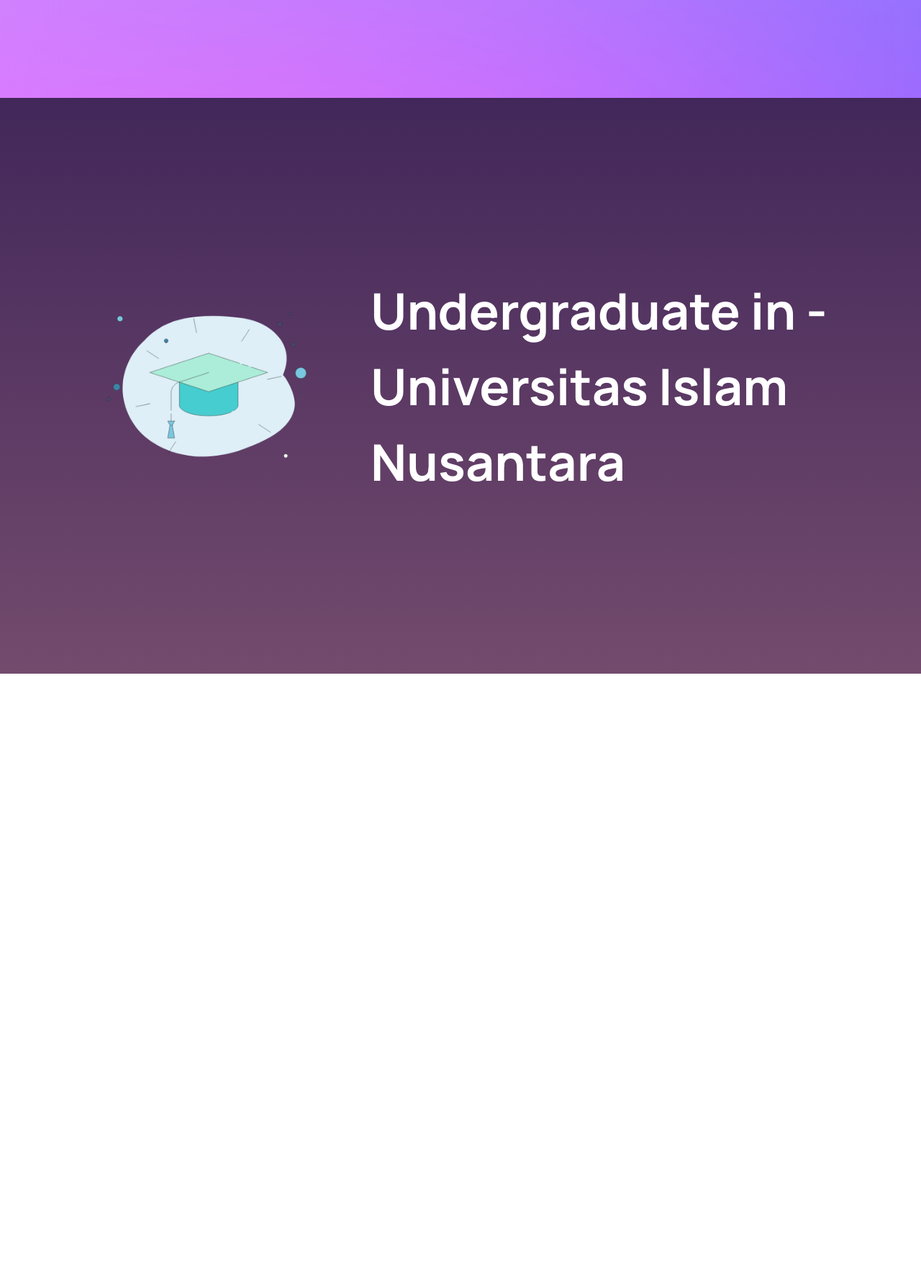
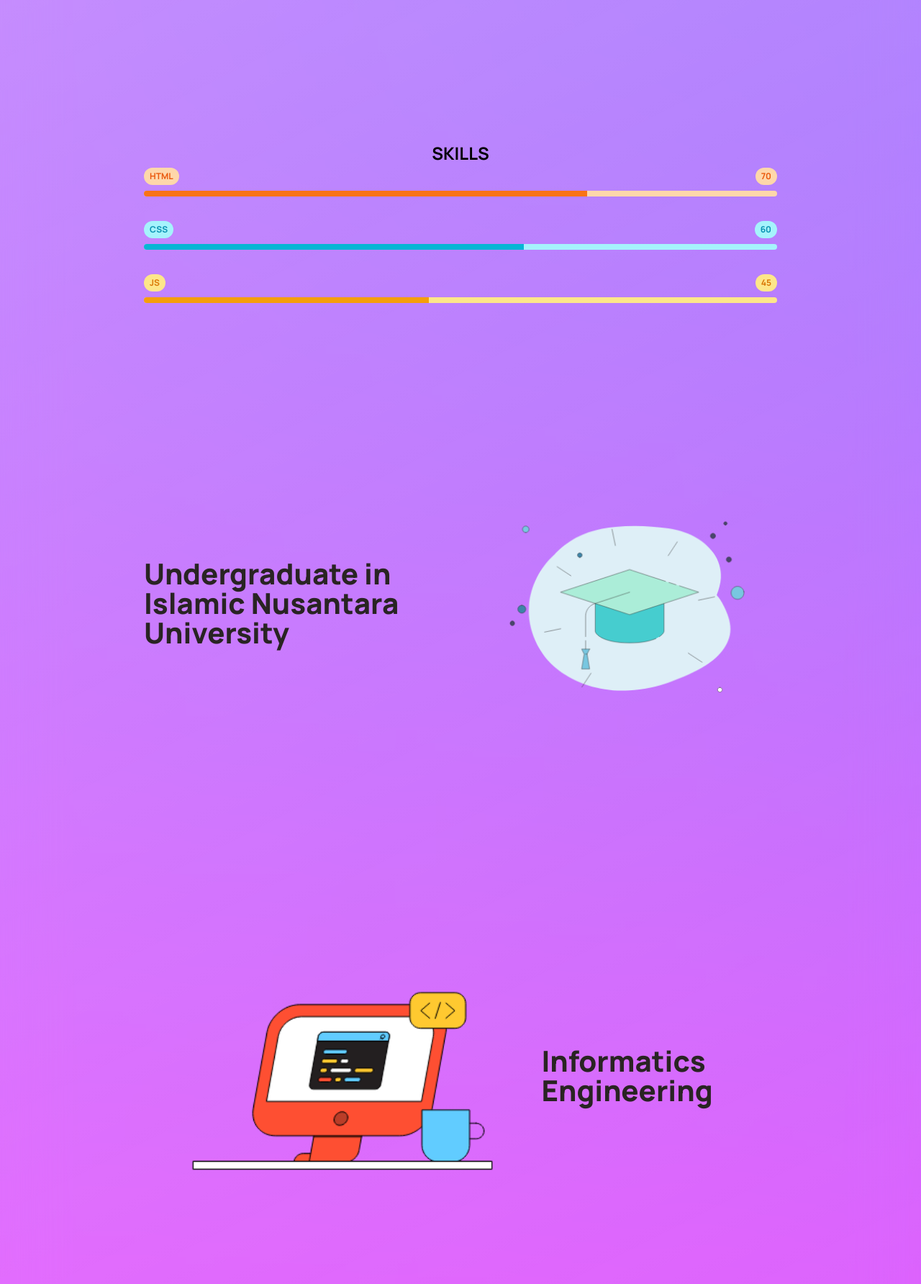
Before and after one commit to 8Nuruuuldp/nuruldp, a website: page homepage/index.html in a window 1280 px wide. Shown: the part 616-2400 px from the top of the page at 72% size. Before the commit the page ends 1552 px from the top, so only its background shows below. Drawn offline with nearby package versions, Linux system fonts and the light colour scheme.

Commit message:
Update index.html
Signed-off-by: 8Nuruuuldp <106425993+8Nuruuuldp@users.noreply.github.com>

```diff
--- a/homepage/index.html
+++ b/homepage/index.html
@@ -42,7 +42,7 @@
             <div class="main-content-wrapper">
                 <div class="col-left">
                     <span>Hi, I'm Nurul Dwi Pajriah</span>
-                    <h1>UI/UX Designer</h1>
+                    <h1>UI/UX Designer & Front-End Developer</h1>
                     <p></p>
                     <a href="contact.html" class="btn-main">
                         See my contact
@@ -51,41 +51,144 @@
                 <div class="col-right rounded-lg">
                     <img src="../img/IMG_20191228_19959-picsay-removebg-preview.png" alt="Display image" class="rounded-md pt-39 " height="80%" width="80%">
 
+                </div>
+            </div>
 
+
+    <div class="relative pt-32">
+        <h2 class="text-2xl leading-normal text-center font-bold text-black pt-16">SKILLS</h2>
+        <div class="flex mb-2 items-center justify-between">
+            <div>
+                <span class="text-xs font-semibold inline-block py-1 px-2 uppercase rounded-full text-orange-600 bg-orange-200">
+                html
+                </span>
+            </div>
+            <div class="text-right">
+                <span class="text-xs font-semibold inline-block py-1 px-2 text-orange-600 rounded-full bg-orange-200">
+                70
+                </span>
+            </div>
+        </div>
+        <div class="overflow-hidden h-2 mb-4 text-xs flex rounded bg-orange-200">
+            <div style="width: 70%" class="shadow-none flex flex-col text-center whitespace-nowrap text-white justify-center bg-orange-500"></div>
         </div>
 
+
+        <div class="flex mb-2 mt-8 items-center justify-between">
+            <div>
+                <span class="text-xs font-semibold inline-block py-1 px-2 uppercase rounded-full text-cyan-600 bg-cyan-200">
+                css
+                </span>
             </div>
+            <div class="text-right">
+                <span class="text-xs font-semibold inline-block py-1 px-2 text-cyan-600 rounded-full bg-cyan-200">
+                60
+                </span>
+            </div>
+        </div>
+        <div class="overflow-hidden h-2 mb-4 text-xs flex rounded bg-cyan-200">
+            <div style="width: 60%" class="shadow-none flex flex-col text-center whitespace-nowrap text-white justify-center bg-cyan-500"></div>
+        </div>
+
+
+        <div class="flex mb-2 mt-8 items-center justify-between">
+            <div>
+                <span class="text-xs font-semibold inline-block py-1 px-2 uppercase rounded-full text-amber-600 bg-amber-200">
+                JS
+                </span>
+            </div>
+            <div class="text-right">
+                <span class="text-xs font-semibold inline-block py-1 px-2 text-amber-600 rounded-full bg-amber-200">
+                45
+                </span>
+            </div>
+        </div>
+        <div class="overflow-hidden h-2 mb-4 text-xs flex rounded bg-amber-200">
+            <div style="width: 45%" class="shadow-none flex flex-col text-center whitespace-nowrap text-white justify-center bg-amber-500"></div>
         </div>
 
     </div>
 
+        </div>
+
+    </div>
+
+    <div class="main-content pt-32">
+        <div class="container">
+            <div class="main-content-wrapper">
+                <div class="col-left">
+                    <h1>Undergraduate in Islamic Nusantara University</h1>
+
+                </div>
+                <div class="col-right rounded-lg ">
+                    <img src="./assets/img/education-.png" alt="Display image" class="rounded-md pt-39 " width="800px">
+
+                </div>
+            </div>
+        </div>
+    </div>
 
 
+    <div class="main-content pt-24">
+        <div class="container">
+            <div class="main-content-wrapper">
+                <div class="col-right rounded-lg ">
+                    <img src="./assets/img/workspace-with-computer.png" alt="Display image" class="rounded-md pt-39 " width="800px">
+
+                </div>
+                <div class="col-left">
+                    <h1>Informatics Engineering</h1>
+
+                </div>
+
+            </div>
+        </div>
+    </div>
+
+    <div class="main-content pt-24">
+        <div class="container">
+            <div class="main-content-wrapper">
+                <div class="col-left">
+                    <h1>Live in Indonesia</h1>
+
+                </div>
+                <div class="col-right rounded-lg ">
+                    <img src="./assets/img/international-relations.png" alt="Display image" class="rounded-md pt-39 " width="400px">
+
+                </div>
+            </div>
+        </div>
+    </div>
 
 
+    <div class="main-content">
+        <div class="container">
+            <h2 class="text-2xl leading-normal text-center font-bold text-black pt-16">PORTFOLIO</h2>
+            <div class="cards">
+                <div class="wrapper">
+                    <div class="box">
+                        <h2>Resepedia</h2>
+                        <img src="./assets/img/2023-01-06.png" alt="Logo" srcset="">
+                        <a href="resepedia.html">Lihat Selengkapnya...</a>
+                    </div>
+                    <div class="box">
+                        <h2>Redesign Zalora</h2>
+                        <img src="https://th.bing.com/th/id/OIP.LY-U53wbR3mxNtQ2O0tbIwHaEK?pid=ImgDet&rs=1" alt="" srcset=""  class="snap-center">
+                        <a href="zalora.html">Lihat Selengkapnya...</a>
+                    </div>
+
+                    <div class="box">
+                        <h2>Test Covid</h2>
+                        <img src="https://th.bing.com/th/id/OIP.LY-U53wbR3mxNtQ2O0tbIwHaEK?pid=ImgDet&rs=1" alt="" srcset="">
+                        <a href="test-covid.html" class="py-16">Lihat Selengkapnya...</a>
+                    </div>
+                </div>
+            </div>
 
 
-
-
-    <div class="coba">
-    <div class="slides">
-        <div class="slide slide1">
-            <img src="./assets/img/education-.png" alt="" srcset="">
-            <h2>Undergraduate in
-                - Universitas Islam Nusantara</h2>
-        </div>
-        <div class="slide slide2">
-            <img src="./assets/img/workspace-with-computer.png" alt="">
-            <h2>Informatics Engineering</h2>
-        </div>
-        <div class="slide slide3">
-            <img src="./assets/img/international-relations.png" alt="">
-            <h2>I live in Indonesia</h2>
         </div>
     </div>
-    </div>
 
-</body>
 <script src="assets/js/jquery.min.js"></script>
 <script>
 $('.toggle-bar').on('click', function (event) {
```
